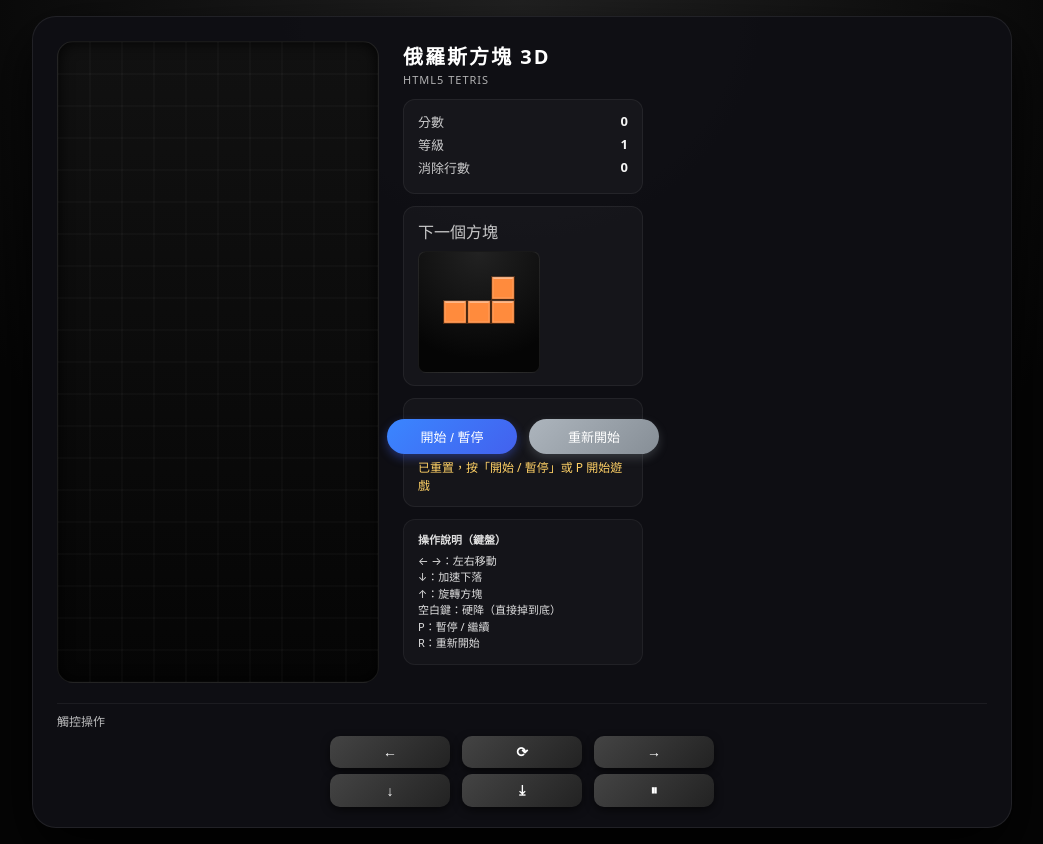
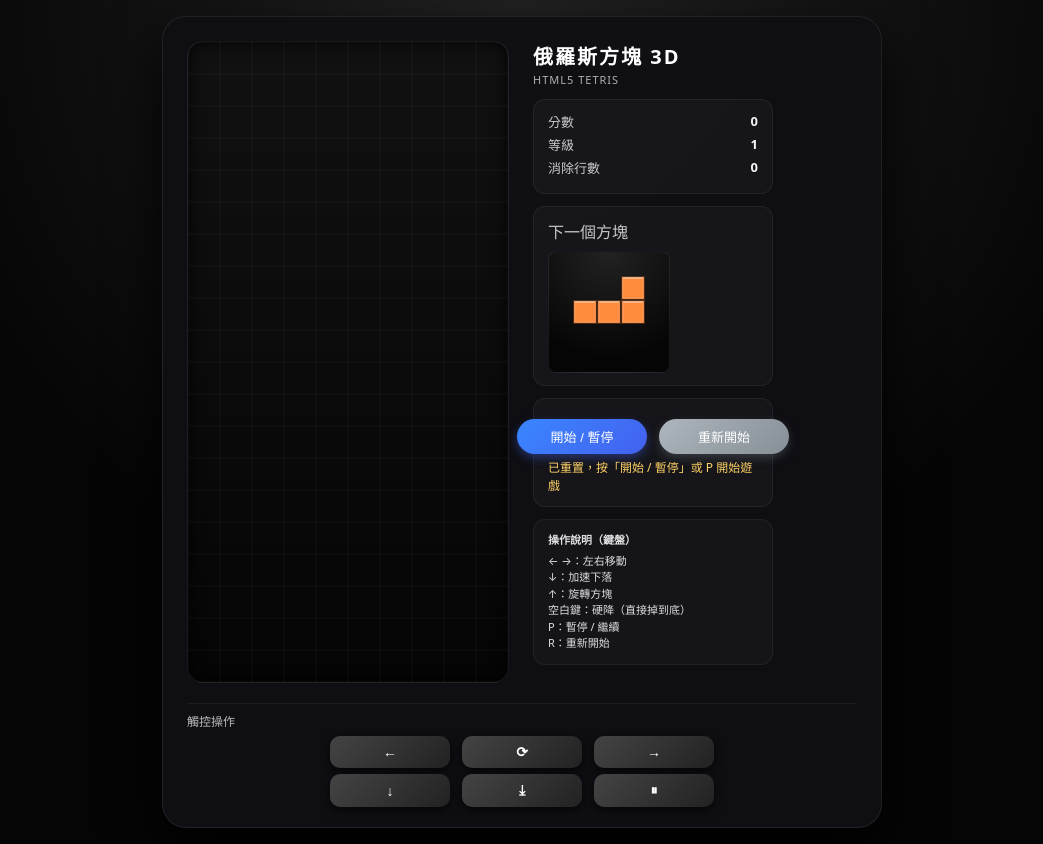
Before and after one commit to bloodsky30518-lab/block, a plain HTML site: page index.html in a window 1280 px wide. Shown: the whole page, without its empty margins (118-1161 px from the left). Drawn offline with Linux system fonts and the light colour scheme.

Commit message:
更新10

```diff
--- a/index.html
+++ b/index.html
@@ -32,7 +32,7 @@
             border-radius: 24px;
             box-shadow: 0 24px 55px rgba(0, 0, 0, 0.9);
             border: 1px solid rgba(255, 255, 255, 0.08);
-            width: min(980px, 100%);
+            width: min(720px, 100%);
         }
 
         .tetris-main {
```
